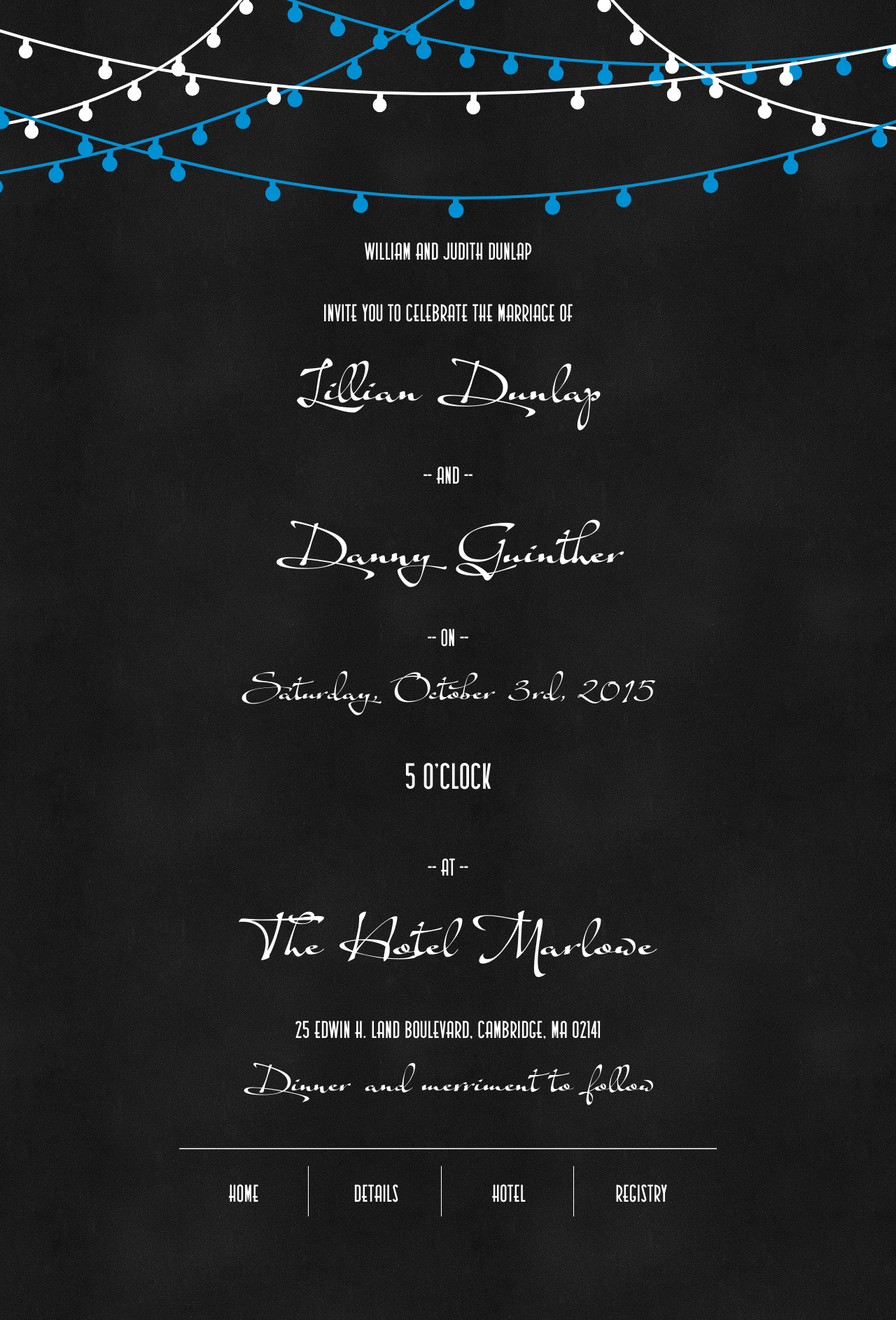
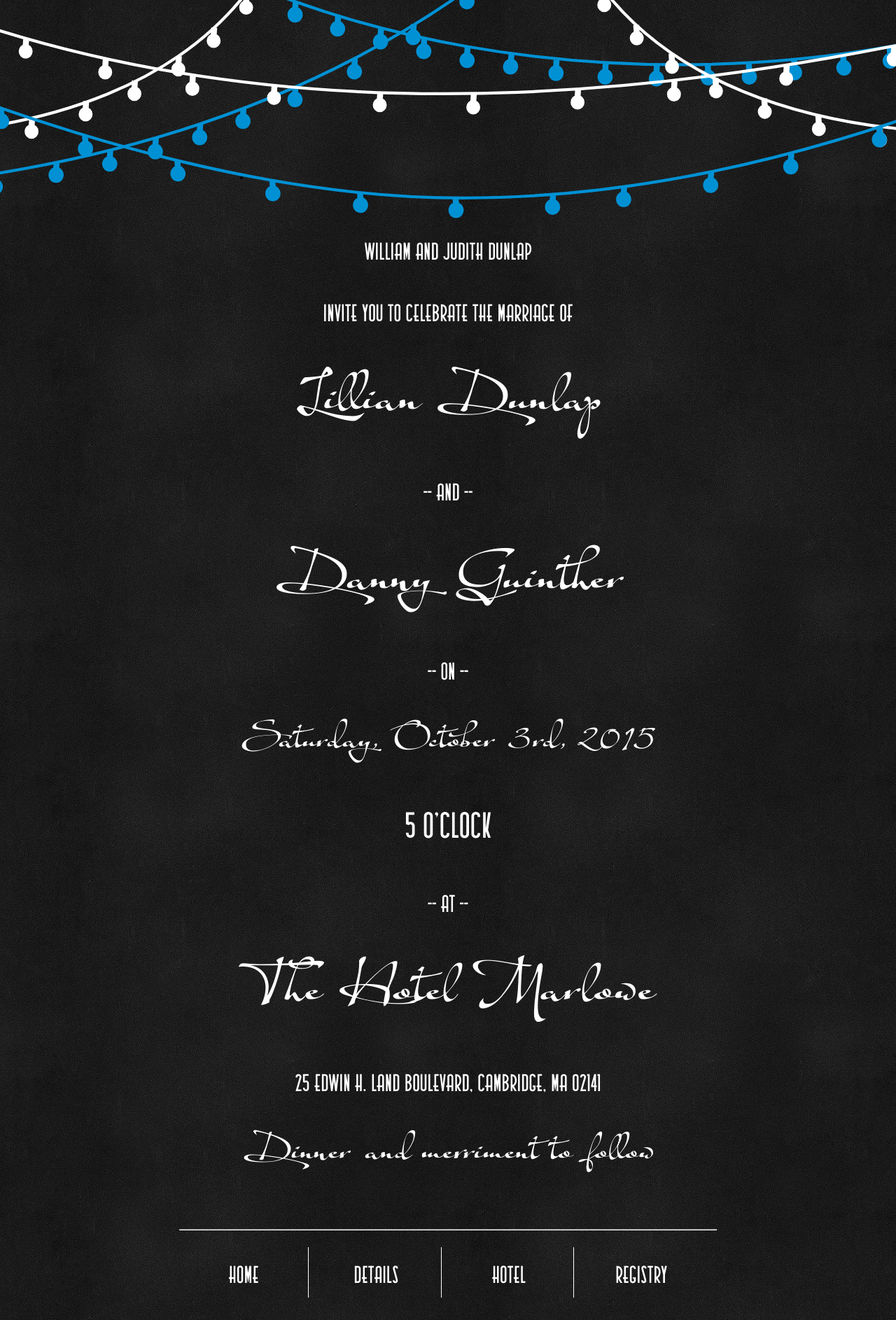
Before and after one commit to tdg5/wedding_jekyll, a Jekyll site: the page built from index.md, in a window 1280 px wide. Shown: the whole page at 70% size. Built offline with Jekyll 4.4.1, drawn with Linux system fonts in a browser that asks for light colours; Markdown is read by kramdown in place of the engine named in the settings.

Commit message:
Safari, you suck.

```diff
--- a/assets/css/style.css
+++ b/assets/css/style.css
@@ -101,7 +101,7 @@
 .script {
   font-family: Shapely;
   font-size: 2em;
-  line-height: 2.25;
+  line-height: 3.5;
 }
 
 .unadorned {
@@ -127,7 +127,6 @@
 
 .lg {
   font-size: 3em;
-  line-height: 3;
 }
 
 .margin-bottom-sm {
```
